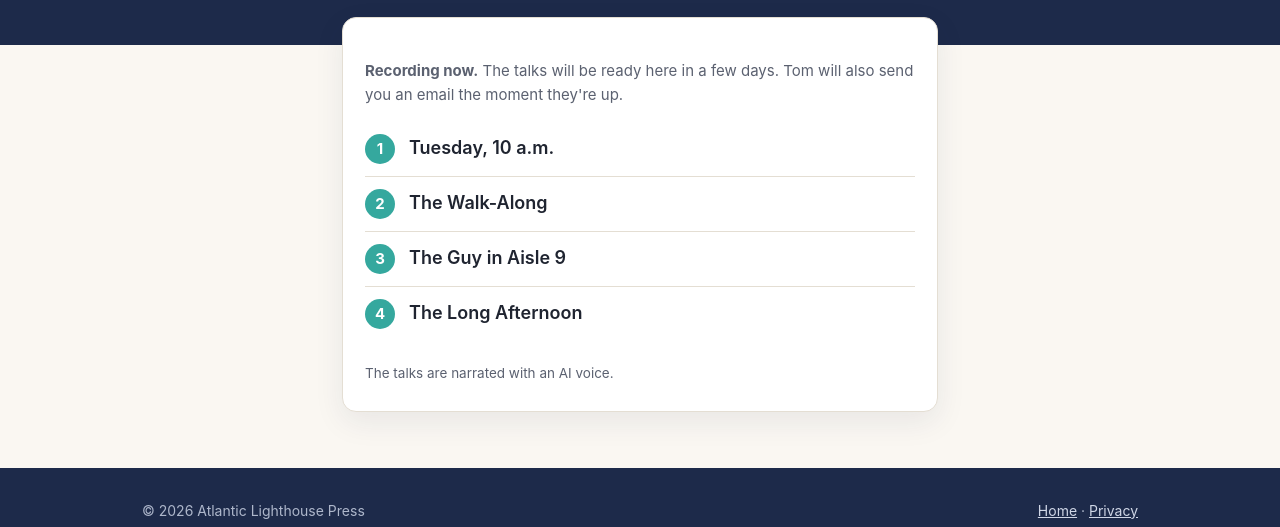
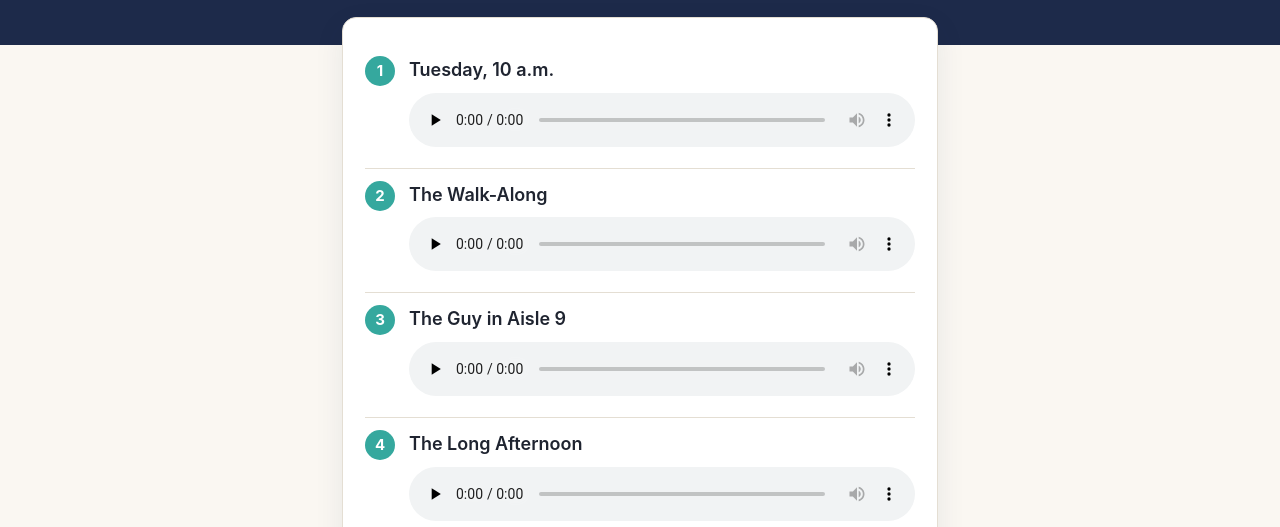
Before and after one commit to carlosottobcn/alpbooks.com, a plain HTML site: page tom/listen/index.html in a window 1280 px wide. Shown: the part 273-800 px from the top of the page. Drawn offline with Linux system fonts and the light colour scheme.

Commit message:
Turn on Tom audio players

```diff
--- a/tom/listen/index.html
+++ b/tom/listen/index.html
@@ -29,12 +29,11 @@
 
 <main class="wrap narrow" style="padding-bottom:56px">
   <div class="card">
-    <p class="note"><b>Recording now.</b> The talks will be ready here in a few days. Tom will also send you an email the moment they're up.</p>
     <ul class="episodes">
-      <li><span class="n">1</span><div><b>Tuesday, 10 a.m.</b><!-- AUDIO: <audio controls preload="none" src="../../audio/tom-01-tuesday-10am.mp3"></audio> --></div></li>
-      <li><span class="n">2</span><div><b>The Walk-Along</b><!-- AUDIO: <audio controls preload="none" src="../../audio/tom-02-the-walk-along.mp3"></audio> --></div></li>
-      <li><span class="n">3</span><div><b>The Guy in Aisle 9</b><!-- AUDIO: <audio controls preload="none" src="../../audio/tom-03-the-guy-in-aisle-9.mp3"></audio> --></div></li>
-      <li><span class="n">4</span><div><b>The Long Afternoon</b><!-- AUDIO: <audio controls preload="none" src="../../audio/tom-04-the-long-afternoon.mp3"></audio> --></div></li>
+      <li><span class="n">1</span><div style="flex:1"><b>Tuesday, 10 a.m.</b><audio controls preload="none" src="../../audio/tom-01-tuesday-10am.mp3" style="width:100%;margin-top:8px"></audio></div></li>
+      <li><span class="n">2</span><div style="flex:1"><b>The Walk-Along</b><audio controls preload="none" src="../../audio/tom-02-the-walk-along.mp3" style="width:100%;margin-top:8px"></audio></div></li>
+      <li><span class="n">3</span><div style="flex:1"><b>The Guy in Aisle 9</b><audio controls preload="none" src="../../audio/tom-03-the-guy-in-aisle-9.mp3" style="width:100%;margin-top:8px"></audio></div></li>
+      <li><span class="n">4</span><div style="flex:1"><b>The Long Afternoon</b><audio controls preload="none" src="../../audio/tom-04-the-long-afternoon.mp3" style="width:100%;margin-top:8px"></audio></div></li>
     </ul>
     <p class="fine">The talks are narrated with an AI voice.</p>
   </div>
```
